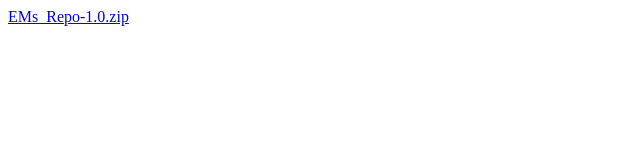
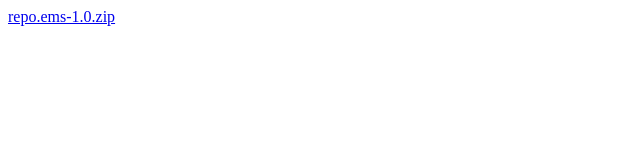
Before and after one commit to emmbruhhh/emmbruhhh.github.io, a plain HTML site: page index.html in a window 1280 px wide. Shown: the full height of the page, 0-640 px from the left. Drawn offline with Linux system fonts and the light colour scheme.

Commit message:
Update index.html

```diff
--- a/index.html
+++ b/index.html
@@ -1,2 +1,2 @@
 <!DOCTYPE html>
-<a href="repo.ems-1.0.zip">EMs_Repo-1.0.zip</a>
+<a href="repo.ems-1.0.zip">repo.ems-1.0.zip</a>
```
